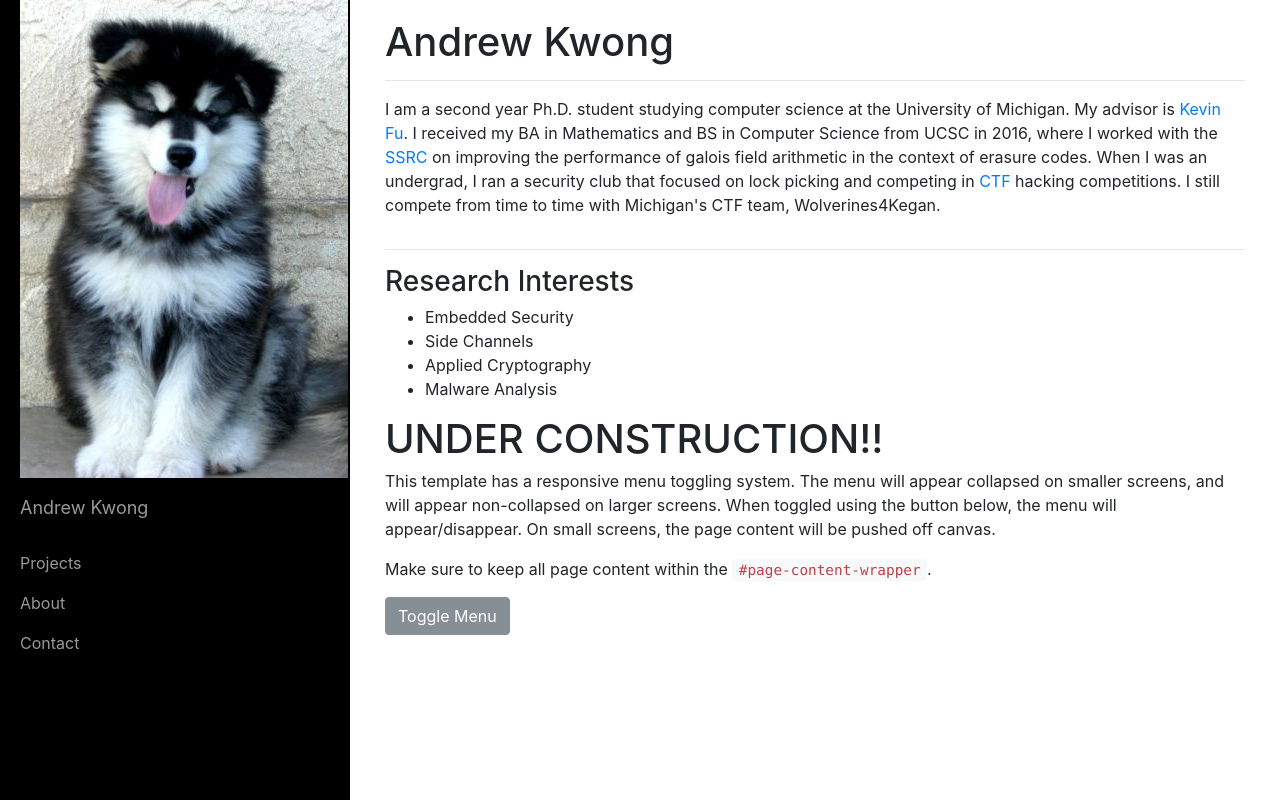
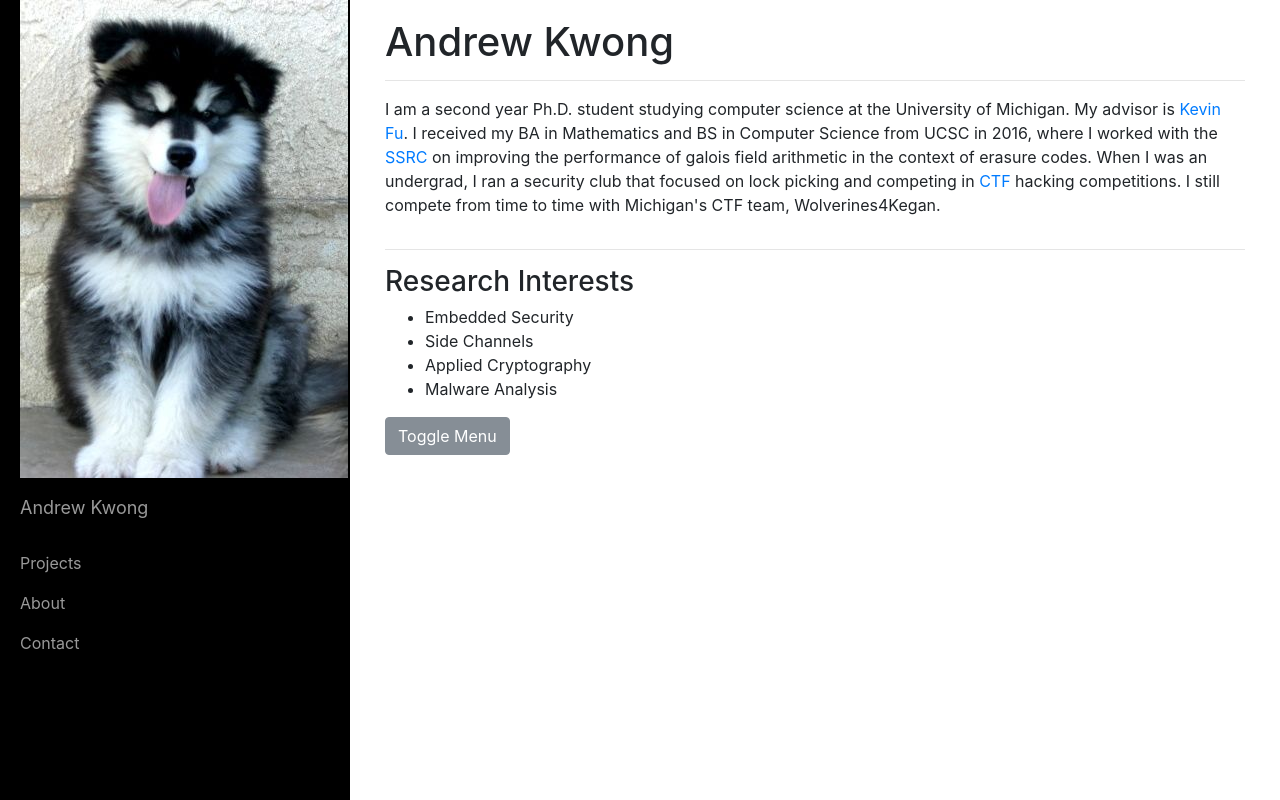
Before and after one commit to andrewmikwong/andrewmikwong.github.io, a website: page index.html in a window 1280 px wide. Drawn offline with Linux system fonts and the light colour scheme.

Commit message:
not construction

```diff
--- a/index.html
+++ b/index.html
@@ -72,9 +72,6 @@
 				</ul>
 			</div>
 		</div>
-                <h1>UNDER CONSTRUCTION!! </h1>
-                <p>This template has a responsive menu toggling system. The menu will appear collapsed on smaller screens, and will appear non-collapsed on larger screens. When toggled using the button below, the menu will appear/disappear. On small screens, the page content will be pushed off canvas.</p>
-                <p>Make sure to keep all page content within the <code>#page-content-wrapper</code>.</p>
                 <a href="#menu-toggle" class="btn btn-secondary" id="menu-toggle">Toggle Menu</a>
             </div>
         </div>
```
